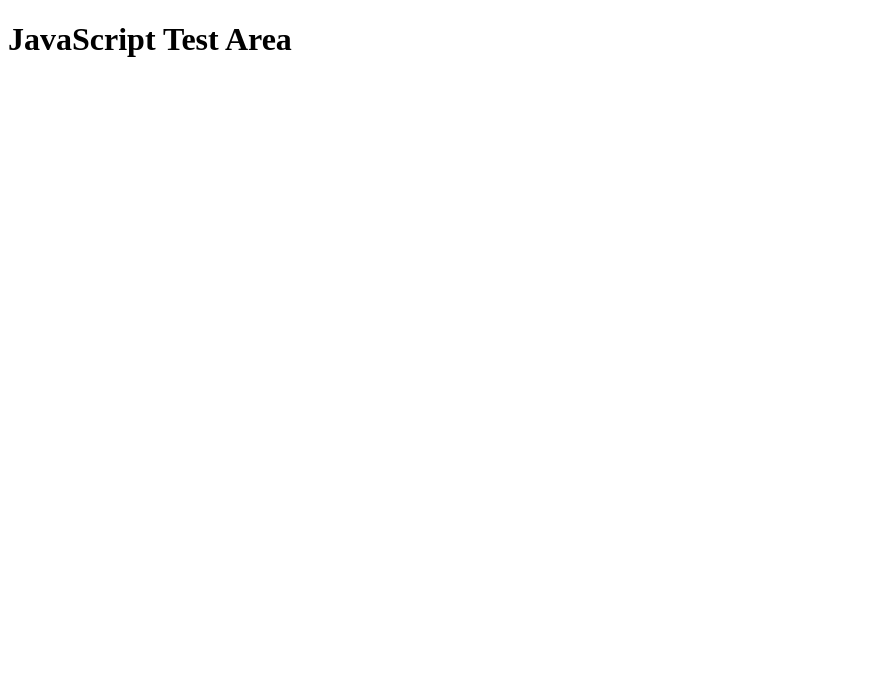
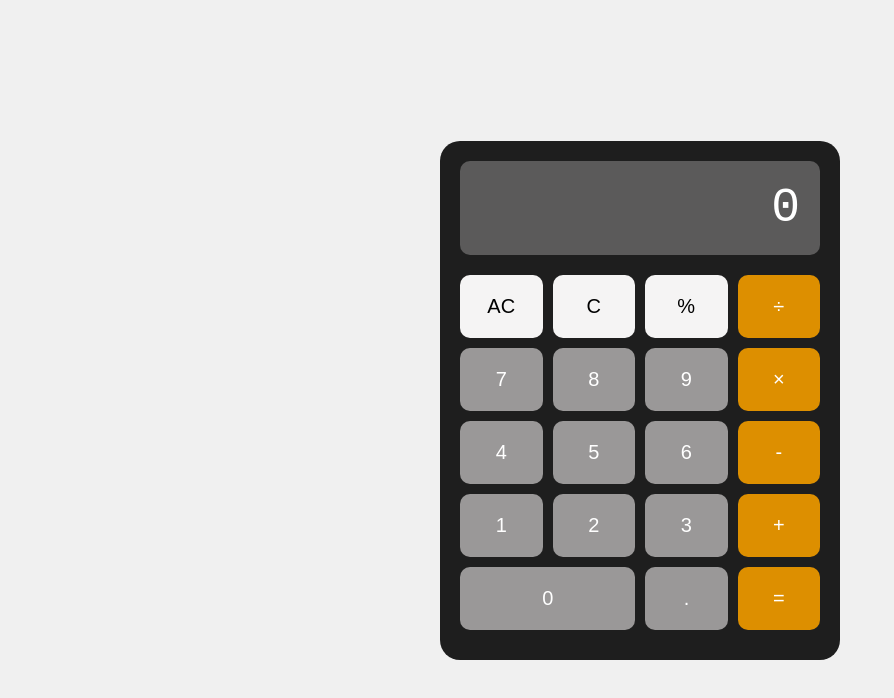
Before and after one commit to Caissa21/my-canva-website, a plain HTML site: page Test-JavaSctipt/Calculator.html in a window 1280 px wide. Shown: the whole page, without its empty margins (0-894 px from the left). Drawn offline with Linux system fonts and the light colour scheme.

Commit message:
test js: calculator(added html and css)

```diff
--- a/Test-JavaSctipt/Calculator.css
+++ b/Test-JavaSctipt/Calculator.css
@@ -0,0 +1,89 @@
+* {
+  margin: 0;
+  padding: 0;
+  box-sizing: border-box;
+}
+
+body {
+  display: flex;
+  justify-content: center;
+  align-items: center;
+  height: 100vh;
+  background-color: #f0f0f0;
+}
+
+.calculator {
+  background-color: rgb(30, 30, 30);
+  padding: 20px;
+  border-radius: 20px;
+  width: 400px;
+}
+
+#display {
+  background-color: rgb(91, 90, 90);
+  color: white;
+  font-size: 48px;
+  text-align: right;
+  padding: 20px;
+  border-radius: 10px;
+  margin-bottom: 20px;
+  font-family: monospace;
+}
+
+.row {
+  display: flex;
+  gap: 10px;
+  margin-bottom: 10px;
+}
+
+.row button {
+  flex: 1;
+  padding: 20px;
+  font-size: 20px;
+  border: none;
+  border-radius: 10px;
+  cursor: pointer;
+  transition: 0.2s;
+}
+
+.last-row button:first-child {
+  flex: 3.2;
+  background-color: rgb(154, 152, 152);
+  color: white;
+}
+
+.last-row button:first-child:hover {
+  background-color: rgb(64, 64, 64);
+}
+
+.last-row button {
+  flex: 1;
+}
+
+.numbers {
+  background-color: rgb(154, 152, 152);
+  color: white;
+}
+
+.numbers:hover {
+  background-color: rgb(64, 64, 64);
+}
+
+.operator {
+  background-color: rgb(221, 143, 0);
+  color: white;
+}
+
+.operator:hover {
+  background-color: rgb(83, 54, 0);
+}
+
+.others {
+  background-color: rgb(245, 244, 244);
+  color: rgb(0, 0, 0);
+}
+
+.others:hover {
+  background-color: rgb(133, 133, 133);
+  color: rgb(255, 255, 255);
+}
--- a/Test-JavaSctipt/Calculator.html
+++ b/Test-JavaSctipt/Calculator.html
@@ -1,15 +1,47 @@
-<!DOCTYPE html>
+<!doctype html>
 <html>
-<head>
-  <title>JS External Test</title>
-</head>
-<body>
+  <head>
+    <title>Calculator</title>
+    <link rel="stylesheet" href="calculator.css" />
+  </head>
+  <body>
+    <div class="calculator">
+      <div id="display">0</div>
 
-<h1>JavaScript Test Area</h1>
+      <div class="row">
+        <button class="others">AC</button>
+        <button class="others">C</button>
+        <button class="others">%</button>
+        <button class="operator">÷</button>
+      </div>
 
-<p id="output"></p>
+      <div class="row">
+        <button class="numbers">7</button>
+        <button class="numbers">8</button>
+        <button class="numbers">9</button>
+        <button class="operator">×</button>
+      </div>
 
-<script src="counter.js"></script>
+      <div class="row">
+        <button class="numbers">4</button>
+        <button class="numbers">5</button>
+        <button class="numbers">6</button>
+        <button class="operator">-</button>
+      </div>
 
-</body>
+      <div class="row">
+        <button class="numbers">1</button>
+        <button class="numbers">2</button>
+        <button class="numbers">3</button>
+        <button class="operator">+</button>
+      </div>
+
+      <div class="row last-row">
+        <button>0</button>
+        <button class="numbers">.</button>
+        <button class="operator">=</button>
+      </div>
+    </div>
+    <script src="calculator.js"></script>
+  </body>
 </html>
```
Also changed, not shown: From-Canva-Websites/First Business Website/style.css (line endings or trailing spaces), Test-JavaSctipt/js_examples.js (renamed from Test-JavaSctipt/Calculator.js).
